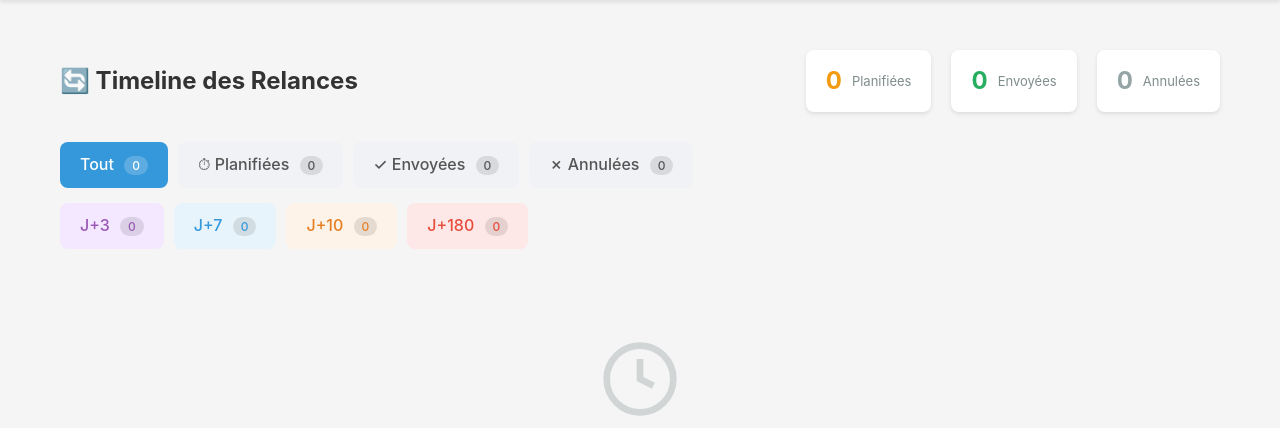
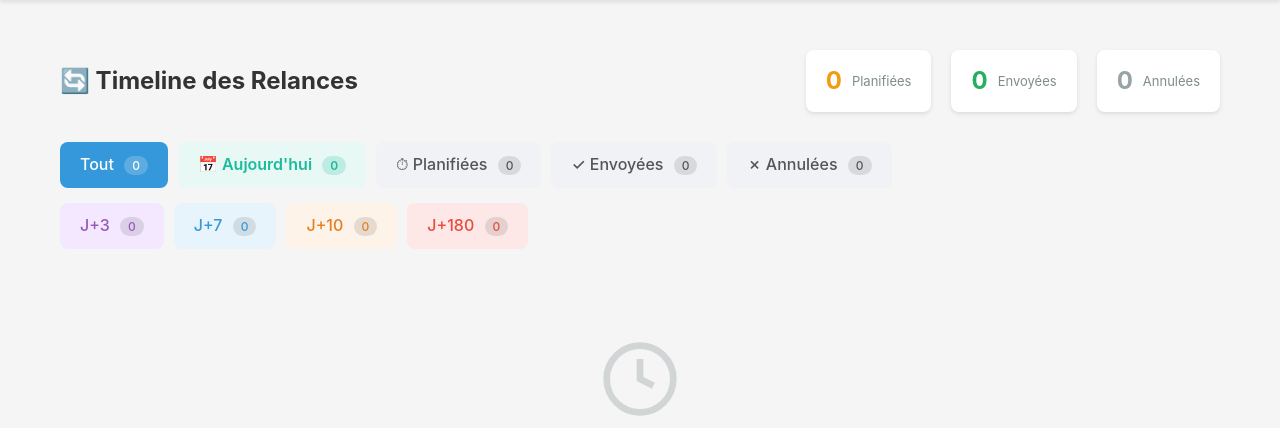
Before and after one commit to wardrockay/prospector-ui, a Flask app: page /followups/ in a window 1280 px wide. Shown: the part 159-587 px from the top of the page. Run offline with Flask 3, Linux system fonts and the light colour scheme; data that the repository does not hold is empty; some libraries are stand-ins or nearby versions.

Commit message:
feat: Add today's followups filter and update timeline display

```diff
--- a/src/blueprints.py
+++ b/src/blueprints.py
@@ -1372,6 +1372,9 @@ def timeline():
         followups = []
         draft_cache = {}
 
+        # Date d'aujourd'hui pour le filtre
+        today = datetime.utcnow().date()
+
         for doc in followups_ref.stream():
             followup_data = doc.to_dict()
             followup_data["id"] = doc.id
@@ -1407,6 +1410,18 @@ def timeline():
             180: len([f for f in followups if f.get("days_after_initial") == 180])
         }
 
+        # Compter les relances prévues aujourd'hui (scheduled uniquement)
+        def is_today(f):
+            scheduled_for = f.get("scheduled_for")
+            if scheduled_for and f.get("status") == "scheduled":
+                if hasattr(scheduled_for, 'date'):
+                    return scheduled_for.date() == today
+                elif isinstance(scheduled_for, str):
+                    return scheduled_for[:10] == today.isoformat()
+            return False
+
+        today_count = len([f for f in followups if is_today(f)])
+
         # Filtrer par statut si demandé
         filter_status = request.args.get("status", "all")
         if filter_status != "all":
@@ -1420,7 +1435,12 @@ def timeline():
         else:
             filter_days = None
 
-        return render_template("followups_timeline.html", followups=followups, stats=stats, days_stats=days_stats, current_filter=filter_status, current_days=filter_days)
+        # Filtrer pour aujourd'hui si demandé
+        filter_today = request.args.get("today") == "1"
+        if filter_today:
+            followups = [f for f in followups if is_today(f)]
+
+        return render_template("followups_timeline.html", followups=followups, stats=stats, days_stats=days_stats, current_filter=filter_status, current_days=filter_days, today_count=today_count, filter_today=filter_today)
 
     except Exception as e:
         flash(f"Erreur lors du chargement des relances: {str(e)}", "error")
--- a/templates/followups_timeline.html
+++ b/templates/followups_timeline.html
@@ -363,6 +363,12 @@
     .filter-tab.j180 { background: #fee8e7; color: #e74c3c; }
     .filter-tab.j180.active { background: #e74c3c; color: white; }
 
+    /* Tab Aujourd'hui */
+    .filter-tab.today { background: #e8f8f5; color: #1abc9c; font-weight: 600; }
+    .filter-tab.today.active { background: #1abc9c; color: white; }
+    .filter-tab.today .count { background: rgba(26, 188, 156, 0.2); }
+    .filter-tab.today.active .count { background: rgba(255, 255, 255, 0.3); }
+
     /* Countdown */
     .countdown {
         font-size: 12px;
@@ -400,16 +406,19 @@
 </div>
 
 <div class="filter-tabs">
-    <a href="{{ url_for('followups.timeline') }}" class="filter-tab {% if current_filter == 'all' and not current_days %}active{% endif %}">
+    <a href="{{ url_for('followups.timeline') }}" class="filter-tab {% if current_filter == 'all' and not current_days and not filter_today %}active{% endif %}">
         Tout <span class="count">{{ stats.total }}</span>
     </a>
-    <a href="{{ url_for('followups.timeline', status='scheduled') }}" class="filter-tab {% if current_filter == 'scheduled' and not current_days %}active{% endif %}">
+    <a href="{{ url_for('followups.timeline', today=1) }}" class="filter-tab today {% if filter_today %}active{% endif %}">
+        📅 Aujourd'hui <span class="count">{{ today_count }}</span>
+    </a>
+    <a href="{{ url_for('followups.timeline', status='scheduled') }}" class="filter-tab {% if current_filter == 'scheduled' and not current_days and not filter_today %}active{% endif %}">
         ⏱ Planifiées <span class="count">{{ stats.scheduled }}</span>
     </a>
-    <a href="{{ url_for('followups.timeline', status='sent') }}" class="filter-tab {% if current_filter == 'sent' and not current_days %}active{% endif %}">
+    <a href="{{ url_for('followups.timeline', status='sent') }}" class="filter-tab {% if current_filter == 'sent' and not current_days and not filter_today %}active{% endif %}">
         ✓ Envoyées <span class="count">{{ stats.sent }}</span>
     </a>
-    <a href="{{ url_for('followups.timeline', status='cancelled') }}" class="filter-tab {% if current_filter == 'cancelled' and not current_days %}active{% endif %}">
+    <a href="{{ url_for('followups.timeline', status='cancelled') }}" class="filter-tab {% if current_filter == 'cancelled' and not current_days and not filter_today %}active{% endif %}">
         ✗ Annulées <span class="count">{{ stats.cancelled }}</span>
     </a>
 </div>
```
